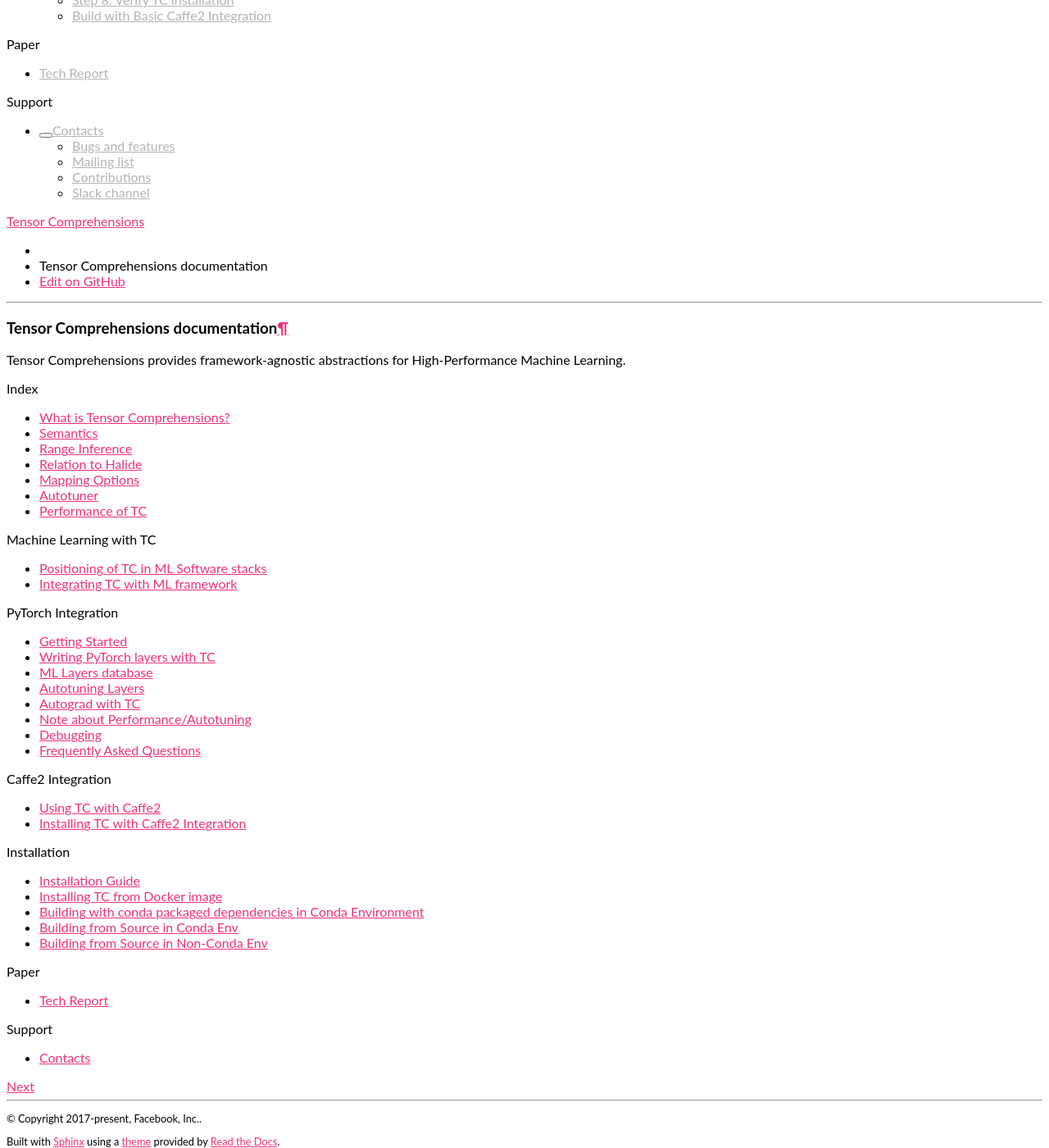
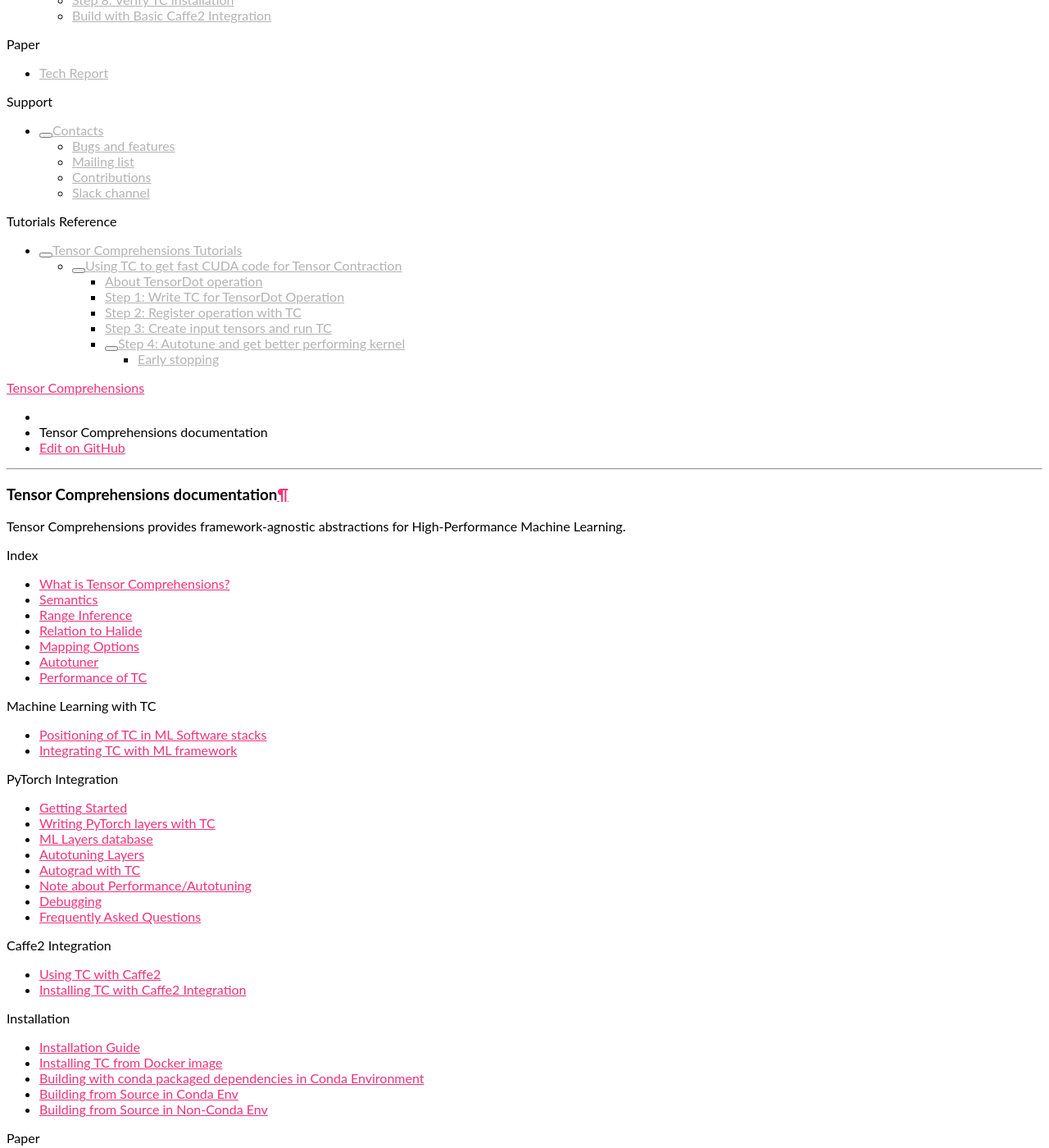
Before and after one commit to facebookresearch/TensorComprehensions, a Sphinx documentation site: the page built from docs/source/index.rst, in a window 1280 px wide and 1400 px high, scrolled down 3677 px. Shown: the whole window at 82% size. Built offline with Sphinx 7.4.7 and the Read the Docs theme 2.0.0, drawn with Linux system fonts in a browser that asks for light colours; some of the changed lines change nothing that is shown; some of the changed text lies outside the part shown.

Commit message:
Adding a tutorial using TensorDot operation

```diff
--- a/docs/source/framework/pytorch_integration/autotuning_layers.rst
+++ b/docs/source/framework/pytorch_integration/autotuning_layers.rst
@@ -44,6 +44,8 @@
 
 .. autoclass:: TcUnit
    :members: autotune
+
+.. _autotune_parameters:
 
 Autotuning Parameters
 ---------------------
--- a/docs/source/index.rst
+++ b/docs/source/index.rst
@@ -72,3 +72,9 @@
    :caption: Support
 
    contacts
+
+.. toctree::
+   :maxdepth: 1
+   :caption: Tutorials Reference
+
+   tutorials/index
--- /dev/null
+++ b/docs/source/tutorials/index.rst
@@ -0,0 +1,32 @@
+Tensor Comprehensions Tutorials
+===============================
+
+**Author**: `Priya Goyal <https://github.com/prigoyal>`_
+
+Tensor Comprehensions (TC) is a framework agnostic library to **automatically**
+synthesize high-performance Machine Learning kernels. TC relies on
+`Halide <https://github.com/halide/Halide>`_ IR to express computation and analysis
+tools to reason about it. TC uses :code:`polyhedral` compilation techniques to
+(semi-)automatically decide how to perform this computation efficiently and produce
+fast code. We also provide TC integration with PyTorch and Caffe2.
+
+To read more about Tensor Comprehensions, see our documentation available
+at https://facebookresearch.github.io/TensorComprehensions/ and C++ API documentation is
+available at https://facebookresearch.github.io/TensorComprehensions/api.
+
+We provide many **python examples** for expressing and running various different ML layers
+with TC. The examples can be found `here <https://github.com/facebookresearch/TensorComprehensions/tree/master/test_python/layers>`_.
+
+To read more about Framework integrations, checkout our documentation on `PyTorch <https://facebookresearch.github.io/TensorComprehensions/framework/pytorch_integration/getting_started.html>`_ integration
+and `Caffe2 <https://facebookresearch.github.io/TensorComprehensions/framework/caffe2_integration/integration_with_example.html>`_
+integration.
+
+If you want to **integrate your framework** with TC, it's easy and the instructions are
+available at https://facebookresearch.github.io/TensorComprehensions/integrating_any_ml_framework.html
+
+
+.. toctree::
+   :maxdepth: 1
+   :caption: Tutorials
+
+   tutorial_tensordot_with_tc
--- /dev/null
+++ b/docs/source/tutorials/tutorial_tensordot_with_tc.rst
@@ -0,0 +1,125 @@
+Using TC to get fast CUDA code for Tensor Contraction
+=====================================================
+
+In this tutorial, we will see how we can start from a random math operation,
+express it in TC language and easily get the fast CUDA code for it. We will also
+see how to tune the CUDA code to a better performance. All of this is possible with
+only 3-4 lines of code. Let's get started.
+
+For this tutorial, you will need to install Tensor Comprehensions binary. You can
+get binary builds of Tensor Comprehensions with ``conda install -y -c pytorch -c prigoyal tensor_comprehensions``.
+
+About TensorDot operation
+-------------------------
+
+First, we find an operation that we want to generate fast CUDA code for. A lot of
+operations like convolution, pooling are standard and have CUDA code easily available, so
+rather we are going to pick a new and different operation. How do we find a new operation?
+
+**Sources**: Maybe there is a research paper idea you have like KRU or there is a
+numpy operation that is interesting to you and is needed in Machine Learning model.
+As per Numpy docs on linear algebra, tensordot seems like an interesting operation
+`TensorDot <https://docs.scipy.org/doc/numpy/reference/generated/numpy.tensordot.html#numpy.tensordot>`_.
+
+**The TensorDot operation**
+
+Assume that we have two tensors, one with dimension :code:`(N, C1, C2, H, W)` and one with dimension
+:code:`(N, C2, C3, H, W)`, and we want to do a gemm-type computation on the :code:`C`
+dimensions to get an output of shape :code:`(N, C1, C3, H, W)`. Basically, for each
+:code:`(N, H, W)` combination, we want to do a reduction from :code:`(C1, C2) * (C2, C3) = (C1, C3)`.
+
+So basically, this operation can be represented as `N x H x W` independent gemms and one could try to
+write batched gemm kernel for it. But does that guarantee good performance? What if the
+tensor sizes are like this: :code:`N=32, C1=512, C2=8, C3=2, H=28, W=28` i.e.
+the value of :code:`C1` is pretty large compared to :code:`C2` / :code:`C3`.
+
+Let's see how we can get the CUDA kernel for such operation and then tune the kernel.
+
+Step 1: Write TC for TensorDot Operation
+----------------------------------------
+
+First step is to express the Tensordot operation in TC language. For more information on how to do
+so, you can refer to our `Documentation <https://facebookresearch.github.io/TensorComprehensions/index.html>`_
+and also find various TC examples `here <https://facebookresearch.github.io/TensorComprehensions/framework/pytorch_integration/layers_database.html>`_.
+
+.. code-block:: python
+
+    # import tc and torch both
+    import tensor_comprehensions as tc
+    import torch
+    # define the operation as TC language
+    lang = """
+    def tensordot(float(N, C1, C2, H, W) I0, float(N, C2, C3, H, W) I1) -> (O) {
+        O(n, c1, c3, h, w) +=! I0(n, c1, c2, h, w) * I1(n, c2, c3, h, w)
+    }
+    """
+
+Step 2: Register operation with TC
+----------------------------------
+
+Now, we will use the TC string and register it with the TC backend by calling :code:`tc.define`.
+
+.. code-block:: python
+
+    # register the lang with TC backend
+    tensordot = tc.define(lang, name="tensordot")
+
+.. note::
+
+    The :code:`name` variable should match the name of the def in the :code:`lang`.
+
+Step 3: Create input tensors and run TC
+---------------------------------------
+
+Now that TC is registered, we will create the input tensors and run it.
+
+.. code-block:: python
+
+    # create input cuda tensors
+    N, C1, C2, C3, H, W = 32, 512, 8, 2, 28, 28
+    I0, I1 = torch.randn(N, C1, C2, H, W).cuda(), torch.randn(N, C2, C3, H, W).cuda()
+    # choose the options that resemble the operation and run
+    out = tensordot(I0, I1, options=tc.Options("conv"))
+
+.. note::
+
+    The :code:`options` can be obtained by autotuning the kernel using Autotuner
+    (next step) or you can chose defaults provided. We strongly recommend to run
+    the autotuner instead of manual options for better performance. See :ref:`must_pass_options`
+    for more information about options.
+
+Step 4: Autotune and get better performing kernel
+-------------------------------------------------
+
+So, it was very quick and easy to define the TensorDot operation with TC and get it running.
+
+But how about a better performing kernel?
+
+TC provides a genetic algorithm based autotuner to tune the kernel performance. Let's
+autotune the kernel and get a better performance kernel. We will also cache the better
+kernel options by setting :code:`cache={filepath}` so that we can use these options
+later.
+
+.. code-block:: python
+
+    # autotune the kernel
+    best_options = tensordot.autotune(I0, I1, cache="tensordot_32_512_8_2_28.tc")
+    # run the kernel with the autotuned options
+    out = tensordot(I0, I1, options=best_options)
+
+You can control the amount of autotuning by changing the autotuner parameters. See
+:ref:`autotune_parameters` for how to change the settings.
+
+For the setting ``settings={"generations": 25, "pop_size": 100, "number_elites": 10}``, we
+get a decent kernel performance as shown in the screenshot below:
+
+.. figure:: ../_static/img/autotuning-py.jpg
+    :alt: python-autotuning-tensordot
+    :align: center
+
+Early stopping
+^^^^^^^^^^^^^^
+
+If your kernel performance is good enough while the autotuning continues, you
+can stop autotuning by pressing :code:`Ctrl+C` and the autotuning cache will be saved
+and then the autotuning will stop.
```
Also changed, not shown: docs/source/_static/img/autotuning-py.jpg (added).
